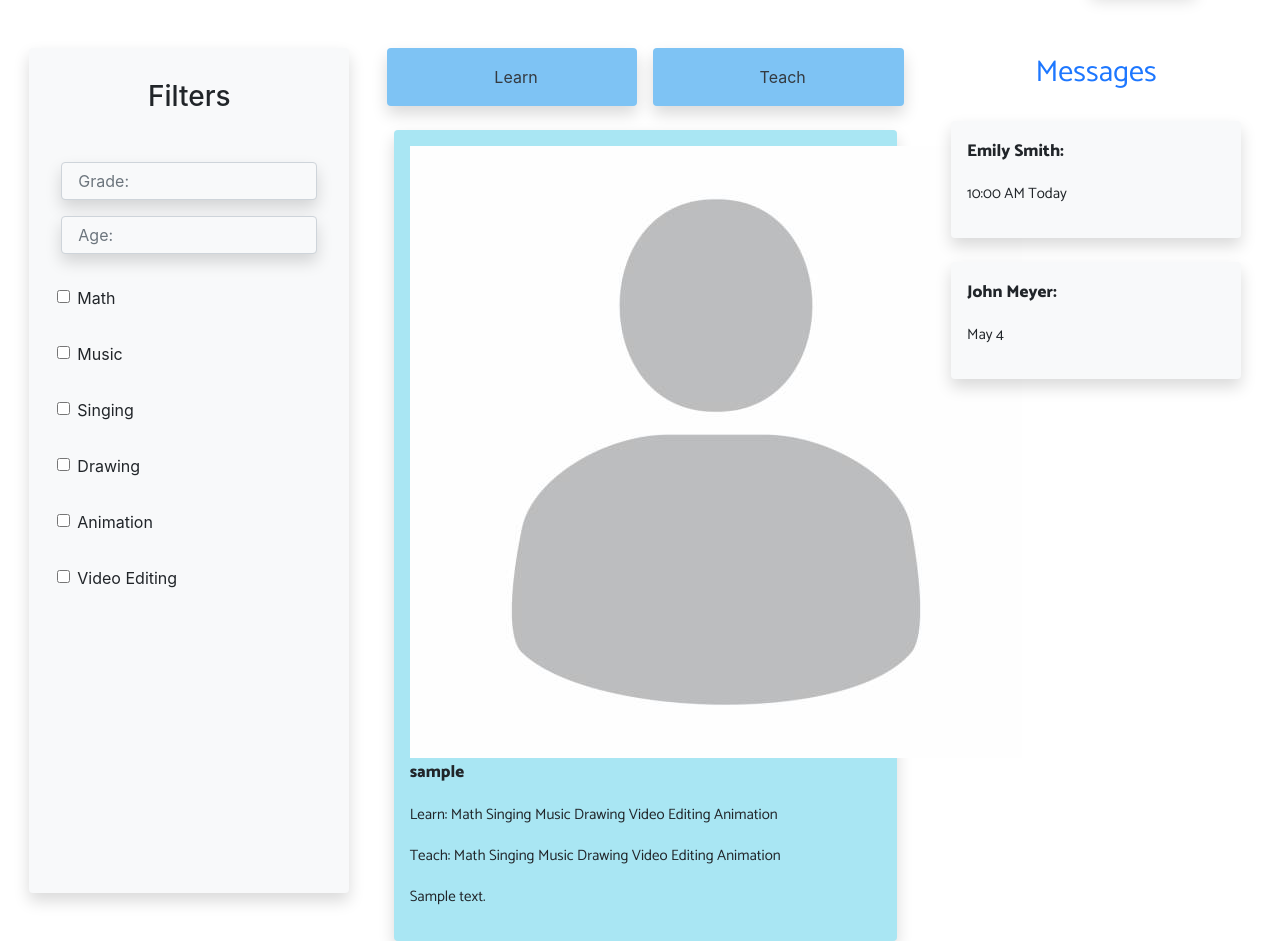
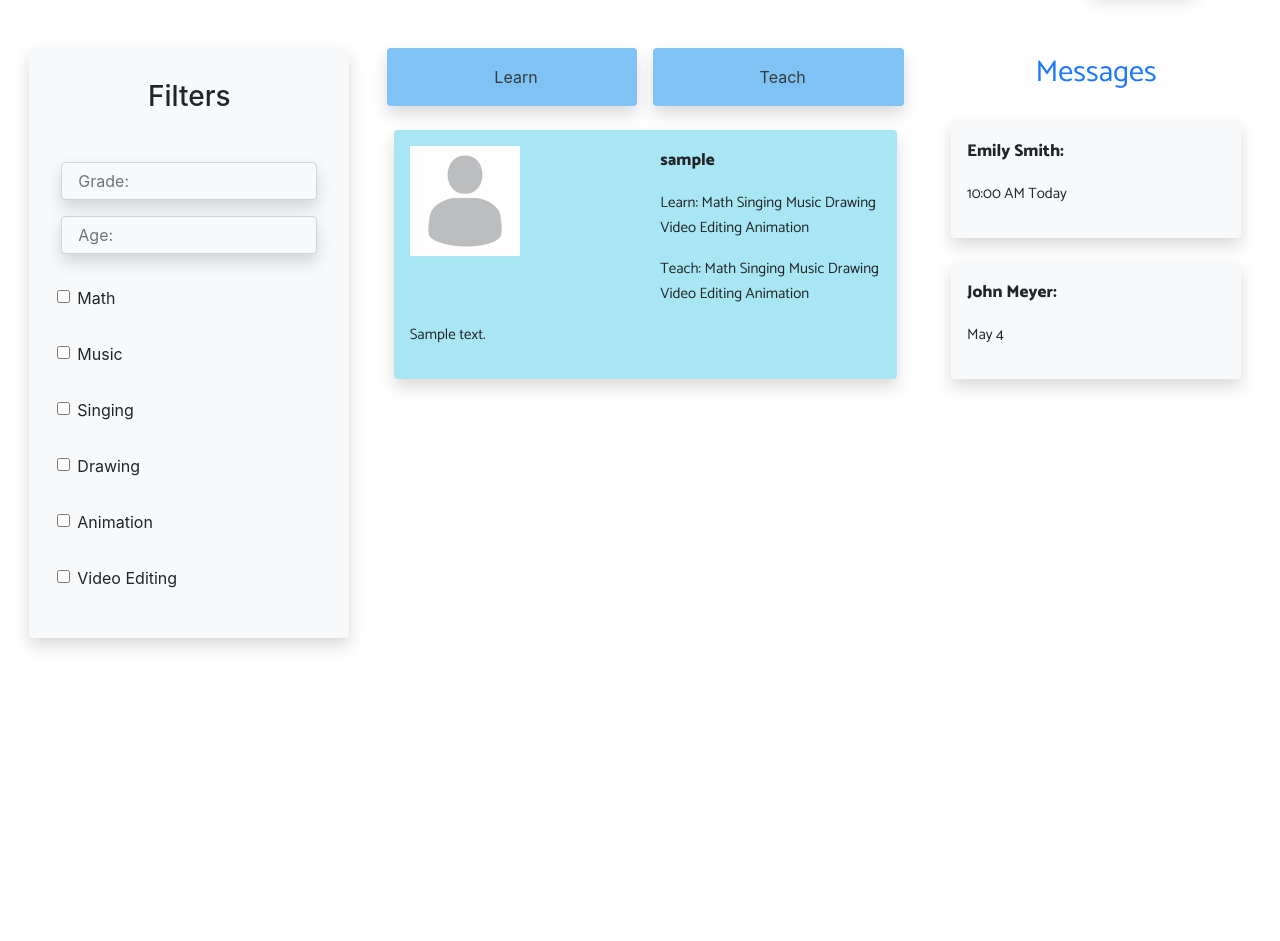
Before and after one commit to ViktorBash/ElevateTogether, a Django app: template mysite/templates/learn.html in a window 1280 px wide. Shown: the part 74-1015 px from the top of the page. After the commit the page ends 723 px from the top, so only its background shows below. Run offline with Django 3.2, Linux system fonts and the light colour scheme; the template is opened without the code that fills it: values that come from a table or form of the project are taken from there, others are empty; a user stored in the database is signed in; tables that the repository leaves empty hold one stand-in row (values such as "Sample post"); parts of the project's set-up code (start-up, migrations or seed data) failed here and were passed over; some libraries are stand-ins or nearby versions.

Commit message:
Fixed image sizing

```diff
--- a/mysite/templates/learn.html
+++ b/mysite/templates/learn.html
@@ -68,7 +68,7 @@
   <div class=" shadow p-3 pb-1 rounded lightblue-custom mx-auto mt-4">
     <div class="row">
       <div class="col">
-        <img src="{% static 'placeholder.jpeg' %}" alt="profile" >
+        <img src="{% static 'placeholder.jpeg' %}" style="width:110px;" alt="profile" >
       </div>
       <div class="col profile-card">
         <p class="message">{{ profile.user.username }}</p>
```
